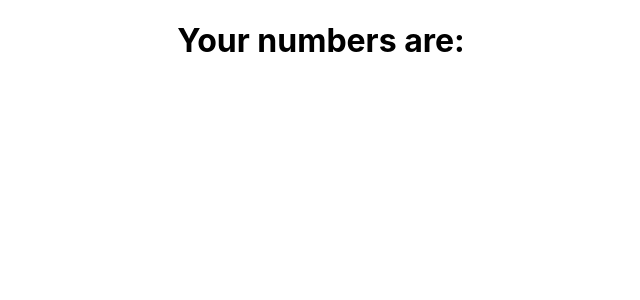
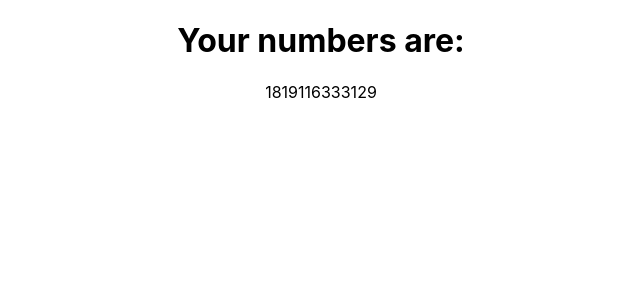
Before and after one commit to AlfonsoAnaya/lotto-picker-react, a React (Create React App) app: page / in a window 1280 px wide. Shown: the top 300 px of the page, without its empty margins (319-959 px from the left). Built offline with nearby package versions, Linux system fonts and the light colour scheme.

Commit message:
correct display with component

```diff
--- a/src/App.js
+++ b/src/App.js
@@ -12,27 +12,25 @@ function generateSheet() {
     return sheet;
 }
 
-function PickNumbers(picks) {
+
+function PickNumbers() {
   let sheet = generateSheet();
-  let playNumbers = []
-  for (let i=0; i<picks; i++) {
-    let randomIndex = Math.floor(((Math.random())*(36-i)));
-    playNumbers.push(sheet[randomIndex]);
+  let result = [];
+  for (let j=0; j<picks; j++) {
+    let randomIndex = Math.floor(((Math.random())*(36-j)));
+    result.push(sheet[randomIndex]);
     sheet.splice(randomIndex, 1);
   }
-  return (
-    <p>{playNumbers}</p>
+  return(
+    <p>{result.splice(",")}</p>
   )
 }
-
-
-
 
 function App() {
   return (
     <div className="App">
       <h1>Your numbers are:</h1>
-      <PickNumbers />
+      <PickNumbers/>
     </div>
   );
 }
```
